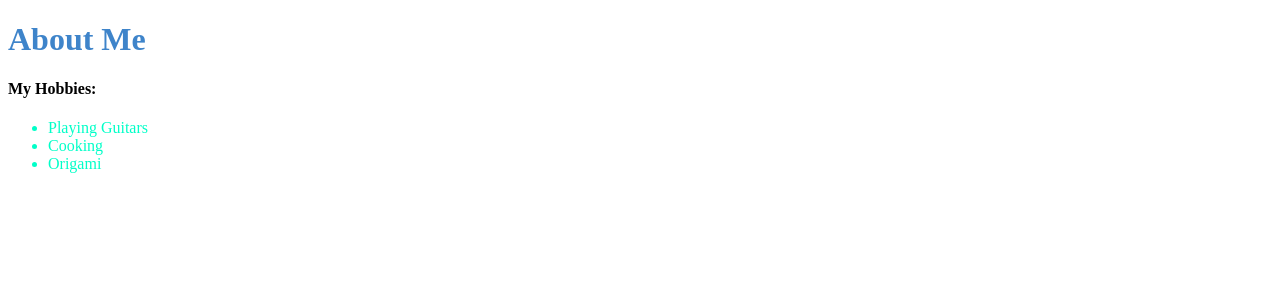
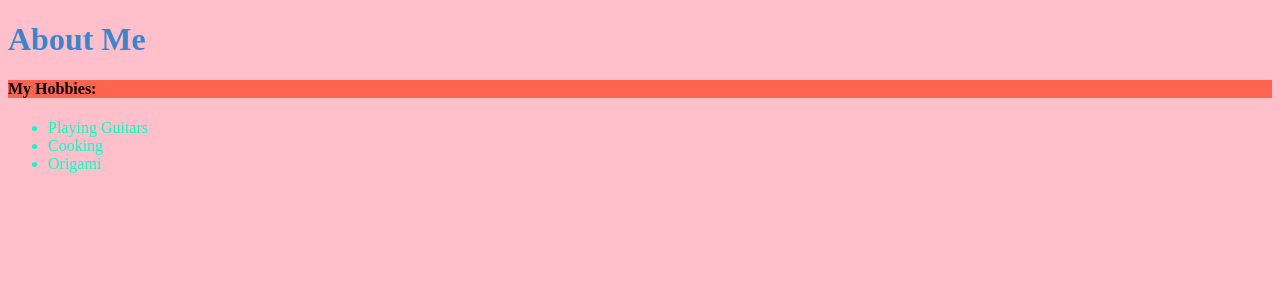
Before and after one commit to afalahi/WebDeveloperBootCamp, a web app: file aboutme.html in a window 1280 px wide. Shown: the top 300 px of the page. Run offline with its HTML, style and script files only (its server is not run), Linux system fonts and the light colour scheme.

Commit message:
new background file

```diff
--- a/StyleSheets/main.css
+++ b/StyleSheets/main.css
@@ -1,9 +1,15 @@
+body{
+    background: pink;
+}
 h1, h4, li{
     text-transform: capitalize;
 }
 h1{
     color: rgb(62, 132, 202);
 }
+h4{
+    background: rgb(255, 100, 80);
+}
 li{
     color: rgb(0, 255, 200);
 }
```
Also changed, not shown: images/pexels-photo-235994.jpeg (added).
